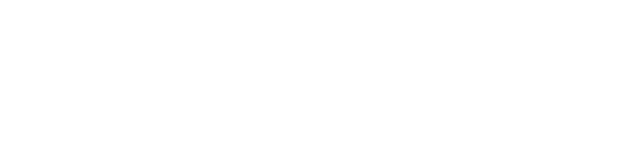
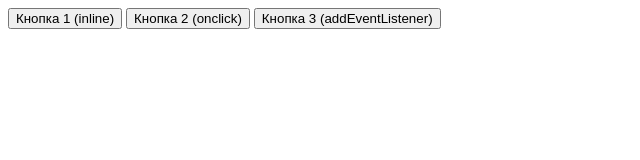
Before and after one commit to true-4/javascript-17, a plain HTML site: page index.html in a window 1280 px wide. Shown: the whole page, without its empty margins (0-640 px from the left). Drawn offline with Linux system fonts and the light colour scheme.

Commit message:
feat: create buttons

```diff
--- a/index.html
+++ b/index.html
@@ -6,6 +6,9 @@
   <title>Document</title>
 </head>
 <body>
+  <button id="btn-inline" onclick="alert('Inline click')">Кнопка 1 (inline)</button>
+  <button id="btn-onclick">Кнопка 2 (onclick)</button>
+  <button id="btn-addEventListener">Кнопка 3 (addEventListener)</button>
   <script type="module" src="index.js"></script>
 </body>
 </html>
```
